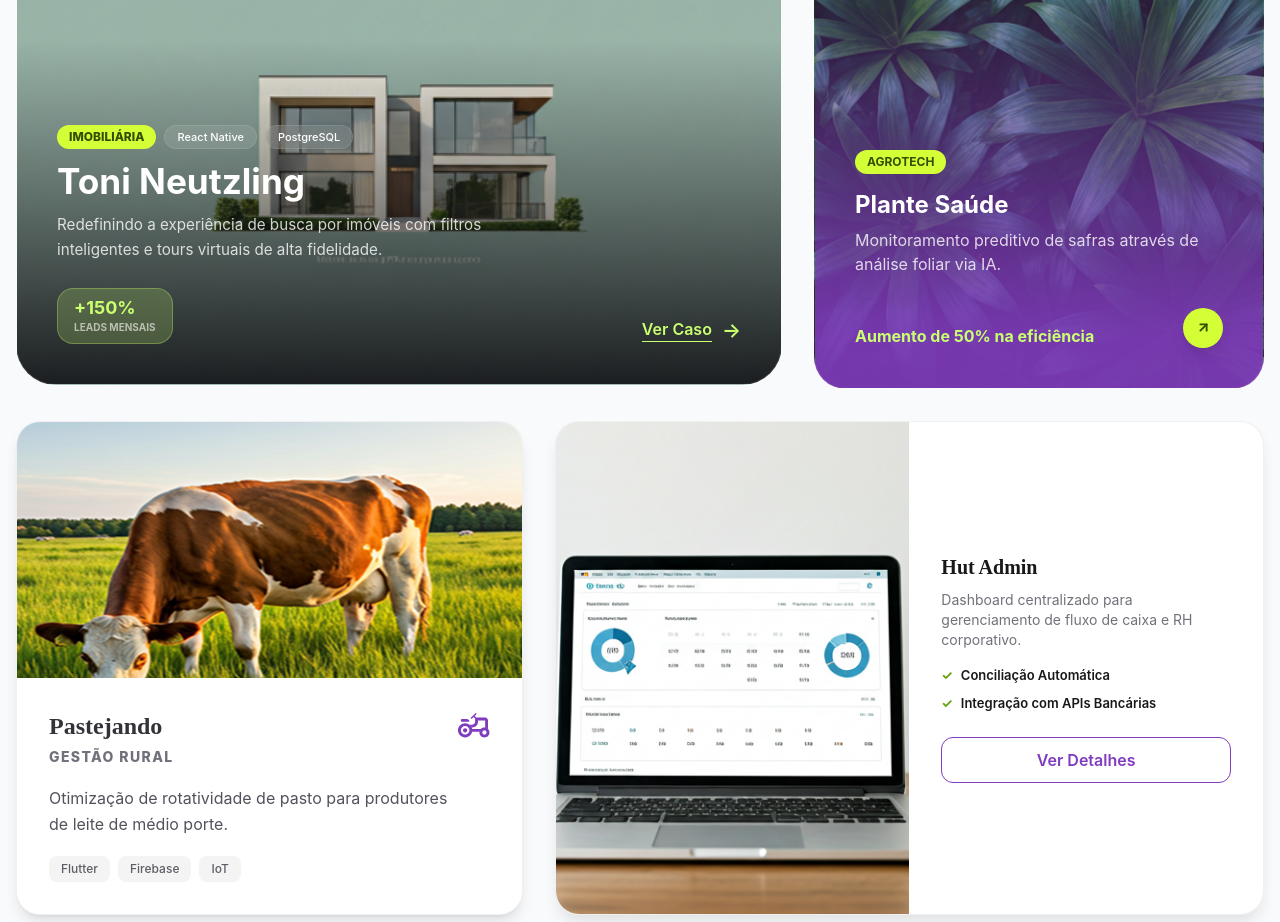
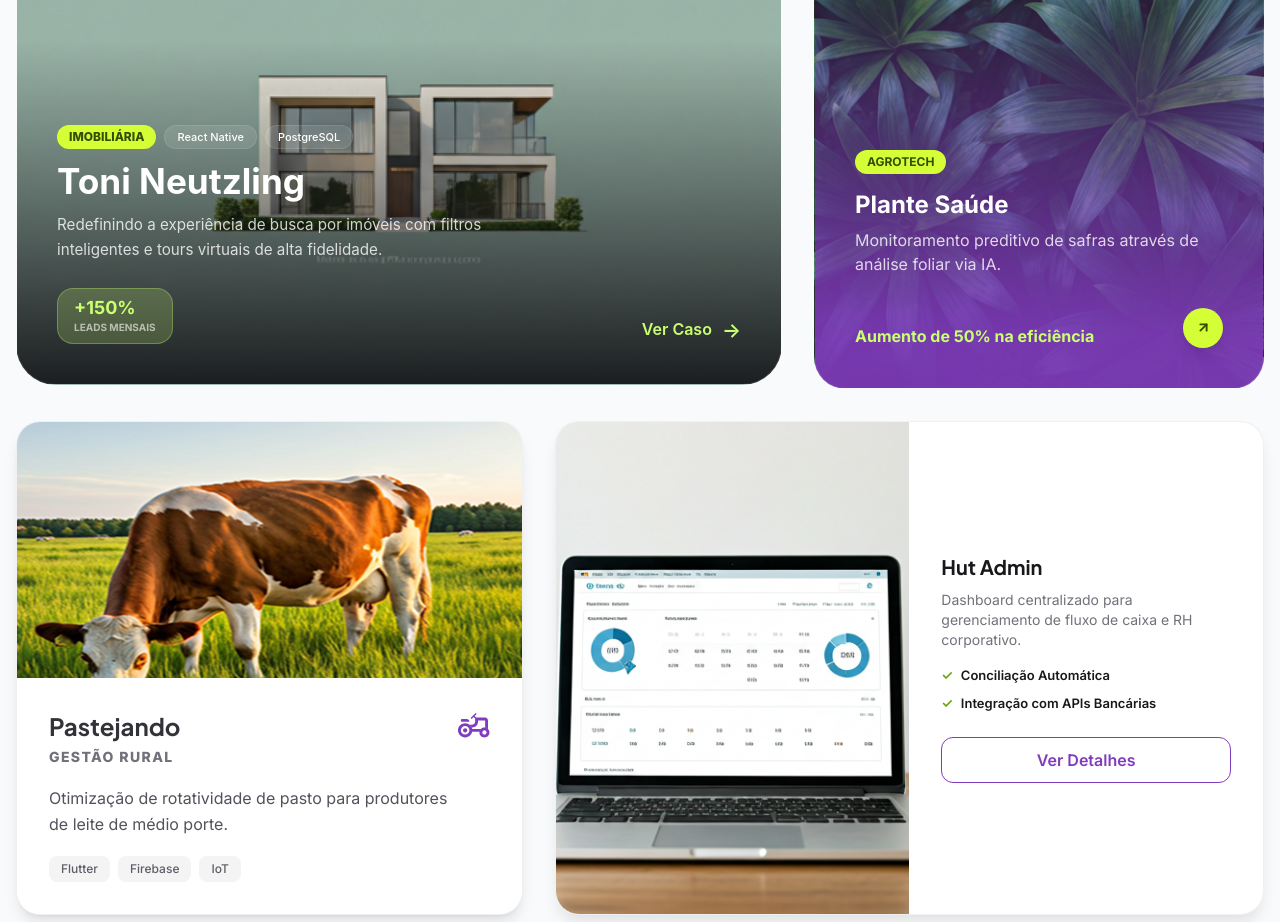
Before and after one commit to Caspessoa/HutDesignB, a React (Vite) app: page / in a window 1280 px wide. Shown: the part 2940-3862 px from the top of the page. Built offline with nearby package versions, Linux system fonts and the light colour scheme.

Commit message:
style: adiciona a importação das fontes que são usadas na projetos/section2 ao arquivo index.html

```diff
--- a/index.html
+++ b/index.html
@@ -5,6 +5,10 @@
     <link rel="icon" type="image/svg+xml" href="/favicon.svg" />
     <meta name="viewport" content="width=device-width, initial-scale=1.0" />
     <title>my-app</title>
+
+    <link rel="preconnect" href="https://fonts.googleapis.com">
+    <link rel="preconnect" href="https://fonts.gstatic.com" crossorigin>
+    <link href="https://fonts.googleapis.com/css2?family=Inter:ital,opsz,wght@0,14..32,100..900;1,14..32,100..900&family=Plus+Jakarta+Sans:ital,wght@0,200..800;1,200..800&display=swap" rel="stylesheet">
   </head>
   <body>
     <div id="root"></div>
--- a/src/components/Section2-projetos/FeaturedCardPlante.jsx
+++ b/src/components/Section2-projetos/FeaturedCardPlante.jsx
@@ -43,7 +43,7 @@ export function FeaturedCardPlante({ titulo, descricao, imagem, tag, metrica })
           <span className="text-[#CAFF6F] font-bold text-[16px] leading-[24px] font-['Inter']">
             {metrica}
           </span>
-          <div className="w-[40px] h-[40px] bg-[#D4FF37] rounded-full flex items-center justify-center shadow-lg transition-transform group-hover:rotate-45">
+          <div className="w-[40px] h-[40px] bg-[#D4FF37] rounded-full flex items-center justify-center shadow-lg transition-transform hover:rotate-45">
             <svg width="15" height="15" viewBox="0 0 24 24" fill="none" stroke="#344E00" strokeWidth="3" strokeLinecap="round" strokeLinejoin="round">
               <line x1="7" y1="17" x2="17" y2="7"></line>
               <polyline points="7 7 17 7 17 17"></polyline>
--- a/src/components/Section2-projetos/FeaturedCardToni.jsx
+++ b/src/components/Section2-projetos/FeaturedCardToni.jsx
@@ -25,7 +25,7 @@ export function FeaturedCardToni({ titulo, descricao, imagem, tag, tagsSecundari
           )}
 
           {tagsSecundarias.map((t, index) => (
-            <span key={index} className="bg-white/10 backdrop-blur-[12px] text-white text-[11px] font-[500] px-3 py-1 h-[24px] flex items-center justify-center rounded-full border border-white/10 whitespace-nowrap">
+            <span key={index} className="bg-white/10 text-white text-[11px] font-[500] px-3 py-1 h-[24px] flex items-center justify-center rounded-full border border-white/10 whitespace-nowrap">
               {t}
             </span>
           ))}
@@ -44,7 +44,7 @@ export function FeaturedCardToni({ titulo, descricao, imagem, tag, tagsSecundari
         {/* Rodapé */}
         <div className="flex justify-between items-end w-full">
           {metrica ? (
-            <div className="bg-[#CAFF6F33] border border-[#CAFF6F4D] backdrop-blur-[12px] rounded-[16px] px-4 py-2 flex flex-col justify-center min-h-[55px]">
+            <div className="bg-[#CAFF6F33] border border-[#CAFF6F4D] rounded-[16px] px-4 py-2 flex flex-col justify-center min-h-[55px]">
               <span className="text-[#CAFF6F] font-[700] text-[18px] leading-[22.5px] font-['Inter']">
                 {metrica.valor}
               </span>
@@ -54,10 +54,10 @@ export function FeaturedCardToni({ titulo, descricao, imagem, tag, tagsSecundari
             </div>
           ) : <div />}
 
-          <a href="#caso" className="text-[#CAFF6F] font-[600] flex items-center gap-[10px] whitespace-nowrap group">
-            <span className="border-b border-trnsparent group-hover:border-[#CAFF6F] transition-all">Ver Caso</span>
-            <span className="text-xl transition-transform group-hover:translate-x-1">→</span>
-          </a>
+            <a href="#caso" className="group/link text-[#CAFF6F] font-[600] flex items-center gap-[10px] whitespace-nowrap">
+              <span className="border-b border-transparent group-hover/link:border-[#CAFF6F] transition-all duration-300">Ver Caso</span>
+              <span className="text-xl transition-transform group-hover/link:translate-x-1">→</span>
+            </a>
         </div>
       </div>
     </div>
```
